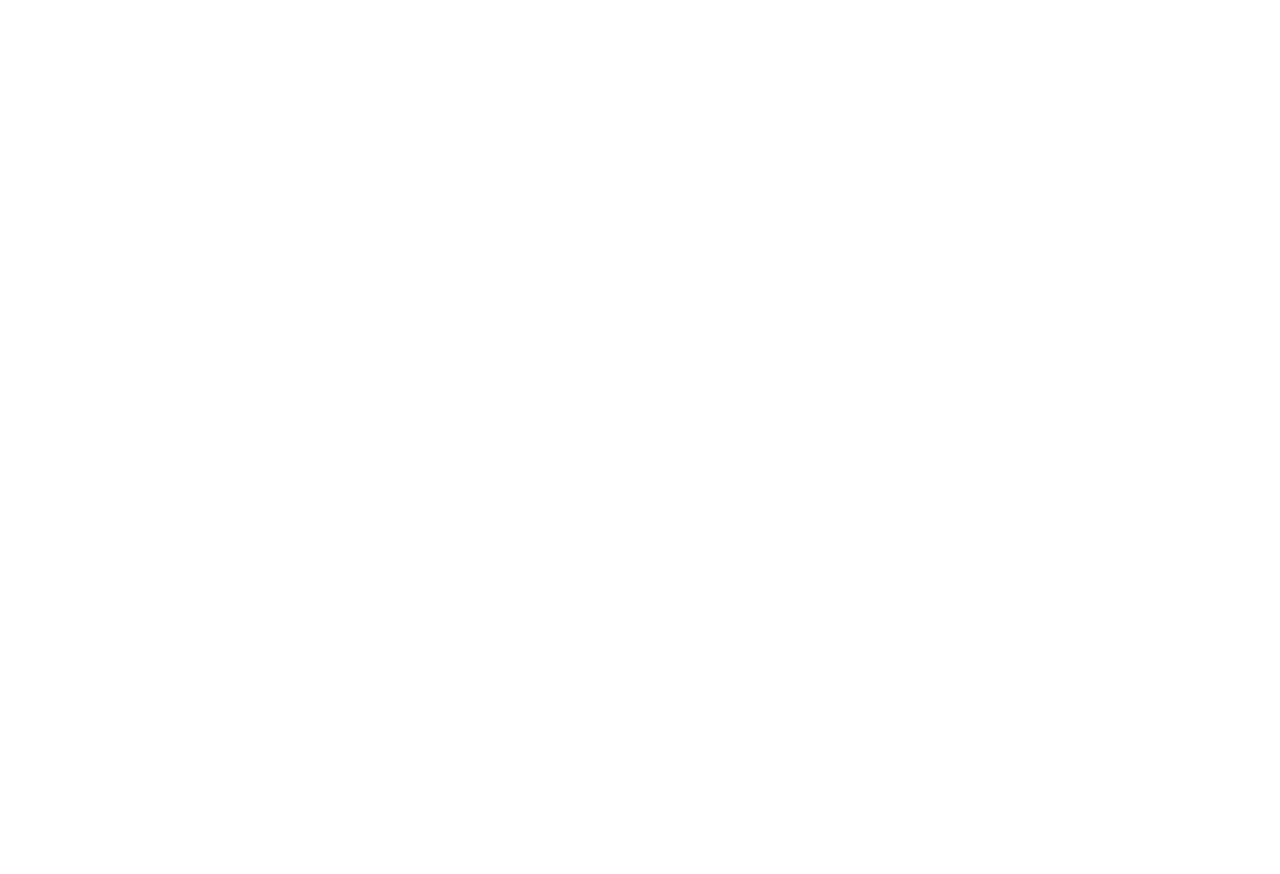
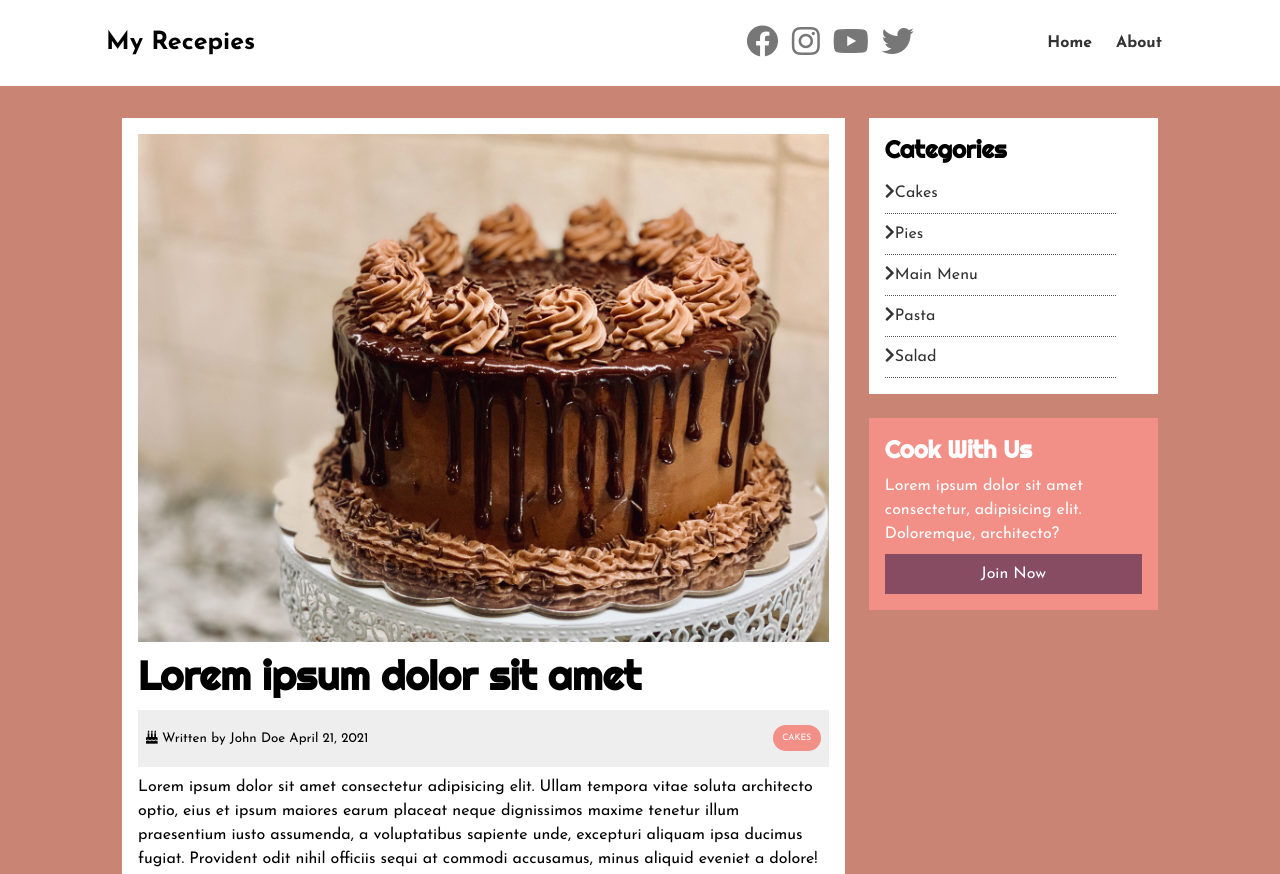
Before and after one commit to RankovicJelena/My-recepies, a plain HTML site: page recepies.html in a window 1280 px wide. Shown: the top 874 px of the page. Before the commit the page ends 800 px from the top, so only its background shows below. Drawn offline with Linux system fonts and the light colour scheme.

Commit message:
added page

```diff
--- a/css/style.css
+++ b/css/style.css
@@ -143,6 +143,10 @@ h1, h2, h3, h4, h5, h6 {
   padding: 3rem;
 }
 
+.l-heading {
+  font-size: 2.5rem;
+}
+
 .list li {
   padding: .5rem 0;
   border-bottom: #555 dotted 1px;
@@ -273,6 +277,18 @@ h1, h2, h3, h4, h5, h6 {
   grid-column: 2 / span 2;
 }
 
+#recepies .meta {
+  display: flex;
+  justify-content: space-between;
+  align-items: center;
+  background: #eee;
+  padding: 0.5rem;
+}
+
+#recepies .meta .category {
+  margin-top: 0.4rem;
+}
+
 /* Footer */
 #main-footer {
   background: var(--e-color);
--- a/recepies.html
+++ b/recepies.html
@@ -0,0 +1,112 @@
+<!DOCTYPE html>
+<html lang="en">
+<head>
+  <meta charset="UTF-8">
+  <meta http-equiv="X-UA-Compatible" content="IE=edge">
+  <meta name="viewport" content="width=device-width, initial-scale=1.0">
+
+
+  <link rel="stylesheet" href="https://cdnjs.cloudflare.com/ajax/libs/font-awesome/5.15.3/css/all.min.css" integrity="sha512-iBBXm8fW90+nuLcSKlbmrPcLa0OT92xO1BIsZ+ywDWZCvqsWgccV3gFoRBv0z+8dLJgyAHIhR35VZc2oM/gI1w==" crossorigin="anonymous" referrerpolicy="no-referrer" />
+  <link rel="preconnect" href="https://fonts.gstatic.com">
+  <link href="https://fonts.googleapis.com/css2?family=Josefin+Sans:ital,wght@0,100;0,200;0,300;0,400;0,500;0,600;0,700;1,100;1,200;1,300;1,400;1,500;1,600;1,700&family=Righteous&display=swap" rel="stylesheet">
+  <link rel="stylesheet" href="/css/style.css">
+  <link rel="stylesheet" href="/css/mobile.css">
+  <link rel="stylesheet" media="screen and (max-width:768px)"href="/css/mobile.css">
+  <link rel="shortcut icon" type="image/x-icon" href="favicon.ico">
+  <title> New Recepies </title>
+</head>
+<body>
+  <nav id="main-nav">
+    <div class="container">
+
+      <p class="logo"> My Recepies</p>
+
+      <div class="social">
+        <a href="http://facebook.com" target="_blank"><i class="fab fa-facebook fa-2x"></i></a>
+        <a href="http://instagram.com" target="_blank"><i class="fab fa-instagram fa-2x"></i></a>
+        <a href="http://youtube.com" target="_blank"><i class="fab fa-youtube fa-2x"></i></a>
+        <a href="http://twitter.com" target="_blank"><i class="fab fa-twitter fa-2x"></i></a>
+      </div>
+      <ul>
+        <li><a href="index.html">Home</a></li>
+        <li><a href="about.html">About</a></li>
+      </ul>
+  </div>
+  </nav>
+
+  <section id="recepies">
+    <div class="container">
+      <div class="page-container">
+        <article class="card">
+          <img src="/img/cake1.jpg" alt="">
+          <h1 class="l-heading">Lorem ipsum dolor sit amet</h1>
+          <div class="meta">
+            <small>
+              <i class="fas fa-birthday-cake"></i> Written by John Doe April 21, 2021
+            </small>
+            <div class="category category-cake">Cakes</div>
+          </div>
+          <p>Lorem ipsum dolor sit amet consectetur adipisicing elit. Ullam tempora vitae soluta architecto optio, eius et ipsum maiores earum placeat neque dignissimos maxime tenetur illum praesentium iusto assumenda, a voluptatibus sapiente unde, excepturi aliquam ipsa ducimus fugiat. Provident odit nihil officiis sequi at commodi accusamus, minus aliquid eveniet a dolore!</p>
+          <p>Lorem ipsum dolor sit amet consectetur adipisicing elit. Earum rem assumenda fuga quas, aliquid voluptate consectetur rerum perferendis quia quasi velit cum quos accusantium ipsa esse ratione mollitia ut tenetur dolores iusto eum nulla eveniet! Sit distinctio a beatae aspernatur ad reprehenderit eaque iure, repellendus ex consequatur quo quidem suscipit delectus facilis exercitationem saepe voluptate assumenda temporibus adipisci doloremque esse dignissimos mollitia laboriosam. Dicta deserunt voluptas repellendus eveniet laborum. Exercitationem ullam saepe, excepturi architecto ipsa sapiente sed quasi accusamus obcaecati iure vel quis in quas quos quia reiciendis adipisci ipsam aut repellat asperiores ex quod tenetur ratione. Possimus et minus odit. Amet molestiae natus tempora nemo. Sapiente ipsa dolore ullam, similique est maxime quaerat, expedita voluptatem aut, commodi ex deleniti esse voluptas quae neque sunt dolor temporibus laborum ad tempore. Eligendi distinctio asperiores at libero, fuga ducimus atque vero, aut velit quod rem animi magni deleniti ullam numquam repudiandae inventore.</p>
+        </article>
+        <aside id="category" class="card">
+          <h2>Categories</h2>
+          <ul class="list">
+            <li><a href="#"><i class="fas fa-chevron-right"></i>Cakes</a></li>
+            <li><a href="#"><i class="fas fa-chevron-right"></i>Pies</a></li>
+            <li><a href="#"><i class="fas fa-chevron-right"></i>Main Menu</a></li>
+            <li><a href="#"><i class="fas fa-chevron-right"></i>Pasta</a></li>
+            <li><a href="#"><i class="fas fa-chevron-right"></i>Salad</a></li>
+          </ul>
+        </aside>
+        <aside class="card bg-secondary">
+          <h2>Cook With Us</h2>
+          <p>Lorem ipsum dolor sit amet consectetur, adipisicing elit. Doloremque, architecto?</p>
+          <a href="#" class="btn btn-dark btn-block">Join Now</a>
+        </aside>
+      </div>
+    </div>
+  </section>
+
+
+
+  <!-- Footer -->
+
+  <footer id="main-footer" class="py-2">
+    <div class="container footer-container">
+      <div>
+        <p class="logo"> My Recepies</p>
+        <p>Lorem ipsum dolor sit amet consectetur, adipisicing elit. Amet cum dicta asperiores, dolorum dolore culpa ab delectus modi fugiat ea?</p>
+      </div>
+      <div>
+        <h3>Find out our new recepies</h3>
+        <p>Lorem ipsum dolor sit amet consectetur adipisicing elit. Sit?</p>
+        <form>
+          <input type="email" placeholder="Enter Email">
+          <input type="submit" value="Subscribe" class="btn btn-primary">
+        </form>
+      </div>
+      <div>
+        <h3>Site Links</h3>
+        <ul class="list">
+          <li><a href="#">Help&Support</a></li>
+          <li><a href="#">Privacy Policy</a></li>
+          <li><a href="#">About Us</a></li>
+          <li><a href="#">Contact</a></li>
+        </ul>
+      </div>
+      <div>
+        <h2>Join Our Kitchen</h2>
+        <p>Lorem ipsum dolor sit amet consectetur adipisicing elit. Quae, pariatur.</p>
+        <a href="#" class="btn btn-secondary">Join Now</a>
+      </div>
+      <div>
+        <p>Copyright &copy; 2021; All rights reserved</p>
+      </div>
+    </div>
+  </footer>
+
+
+
+</body>
+</html>
```
Also changed, not shown: img/cake1.jpg (added).
